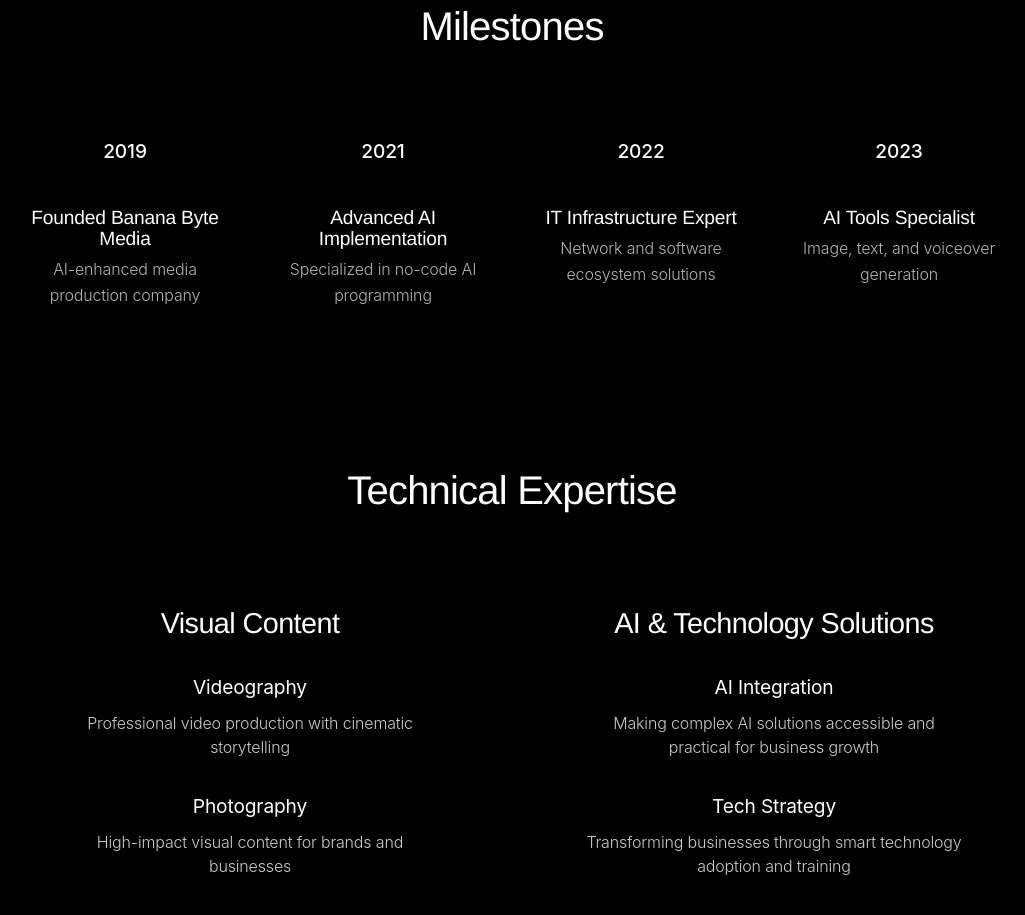
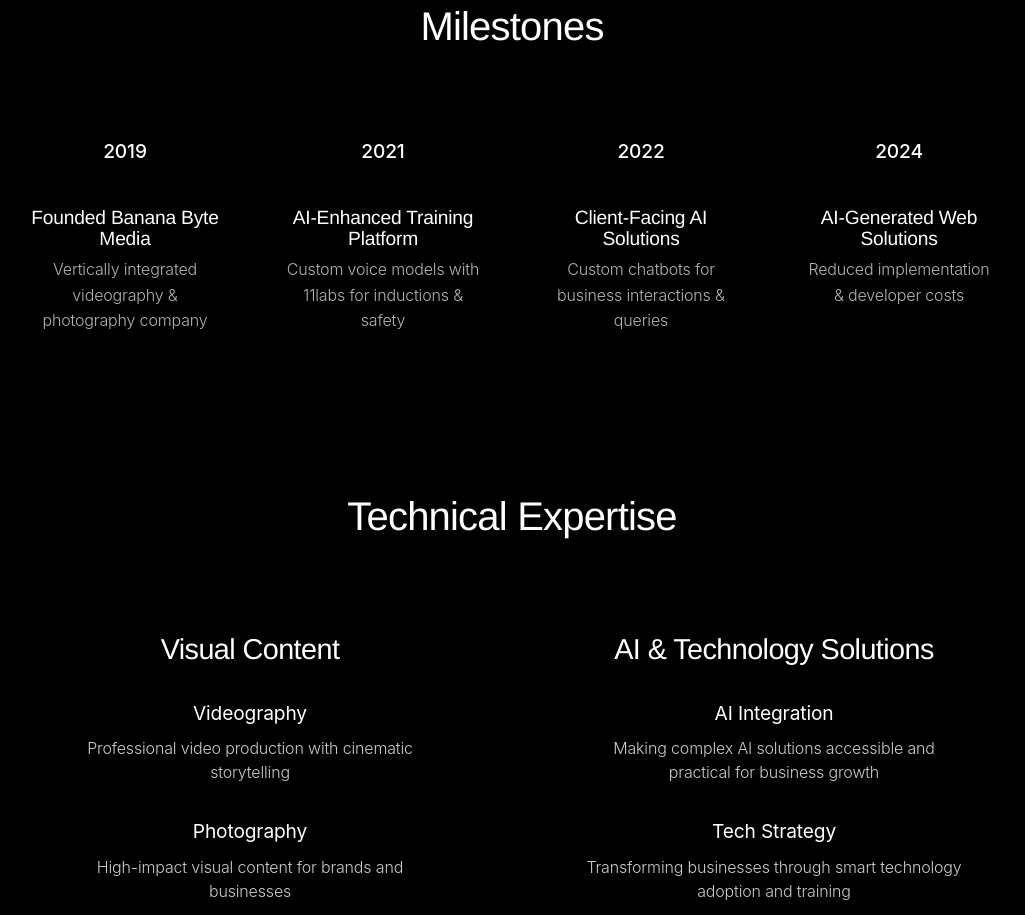
Before and after one commit to mrtwomore/Bananabyte, a Next.js app: page /about in a window 1280 px wide. Shown: the part 1400-2315 px from the top of the page, without its empty margins (128-1153 px from the left). Built offline with nearby package versions, Linux system fonts and the light colour scheme.

Commit message:
Update milestones with specific business achievements and AI integration

```diff
--- a/pages/about.js
+++ b/pages/about.js
@@ -69,22 +69,22 @@
               <div className={styles.timelineItem}>
                 <span className={styles.year}>2019</span>
                 <h3>Founded Banana Byte Media</h3>
-                <p>AI-enhanced media production company</p>
+                <p>Vertically integrated videography & photography company</p>
               </div>
               <div className={styles.timelineItem}>
                 <span className={styles.year}>2021</span>
-                <h3>Advanced AI Implementation</h3>
-                <p>Specialized in no-code AI programming</p>
+                <h3>AI-Enhanced Training Platform</h3>
+                <p>Custom voice models with 11labs for inductions & safety</p>
               </div>
               <div className={styles.timelineItem}>
                 <span className={styles.year}>2022</span>
-                <h3>IT Infrastructure Expert</h3>
-                <p>Network and software ecosystem solutions</p>
+                <h3>Client-Facing AI Solutions</h3>
+                <p>Custom chatbots for business interactions & queries</p>
               </div>
               <div className={styles.timelineItem}>
-                <span className={styles.year}>2023</span>
-                <h3>AI Tools Specialist</h3>
-                <p>Image, text, and voiceover generation</p>
+                <span className={styles.year}>2024</span>
+                <h3>AI-Generated Web Solutions</h3>
+                <p>Reduced implementation & developer costs</p>
               </div>
             </div>
           </div>
```
